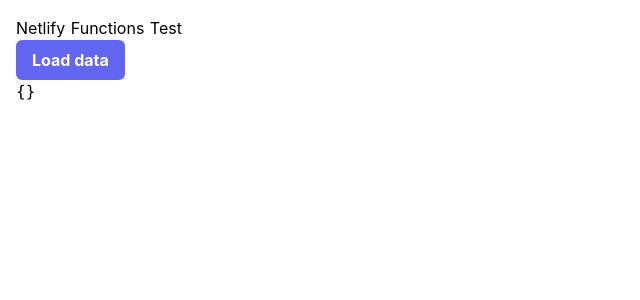
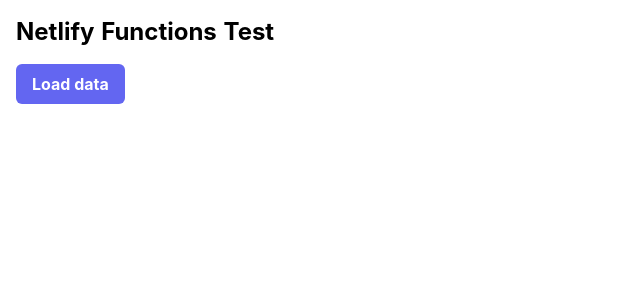
Before and after one commit to themarcba/nuxt-netlify-function-demo, a Nuxt app: page / in a window 1280 px wide. Shown: the top 300 px of the page, without its empty margins (0-640 px from the left). Built offline with nearby package versions, Linux system fonts and the light colour scheme.

Commit message:
tweaked the function

```diff
--- a/pages/index.vue
+++ b/pages/index.vue
@@ -1,9 +1,9 @@
 <template>
-  <div class="container">
   <div class="m-4">
-      <h1 class="title">Netlify Functions Test</h1>
+    <h1 class="title text-2xl font-bold">Netlify Functions Test</h1>
     <button
       class="
+        my-4
         py-2
         px-4
         font-bold
@@ -18,8 +18,8 @@
     >
       Load data
     </button>
-      <pre v-if="data">{{ data }}</pre>
-    </div>
+    <pre v-if="hasData && !isLoading">{{ data }}</pre>
+    <div v-else-if="isLoading">Hold on a second...</div>
   </div>
 </template>
 
@@ -28,11 +28,19 @@
   data() {
     return {
       data: {},
+      isLoading: false,
     }
+  },
+  computed: {
+    hasData() {
+      return Object.keys(this.data).length > 0
+    },
   },
   methods: {
     async fetchData() {
+      this.isLoading = true
       const response = await this.$axios.get('/api/hello')
+      this.isLoading = false
       this.data = response.data
     },
   },
```
Also changed, not shown: 1 other file (tests, documents, lock files or other folders). Lines whose indentation alone changed are shown as unchanged.
